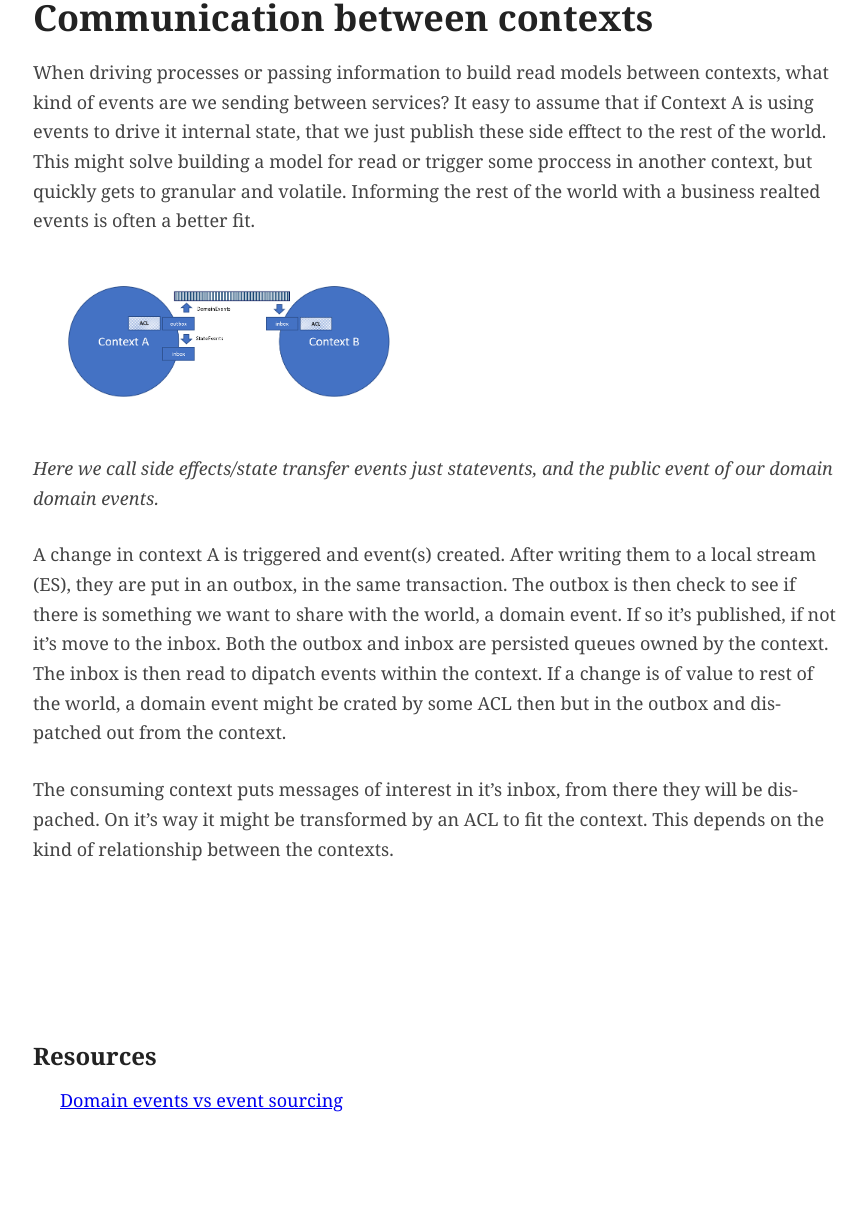
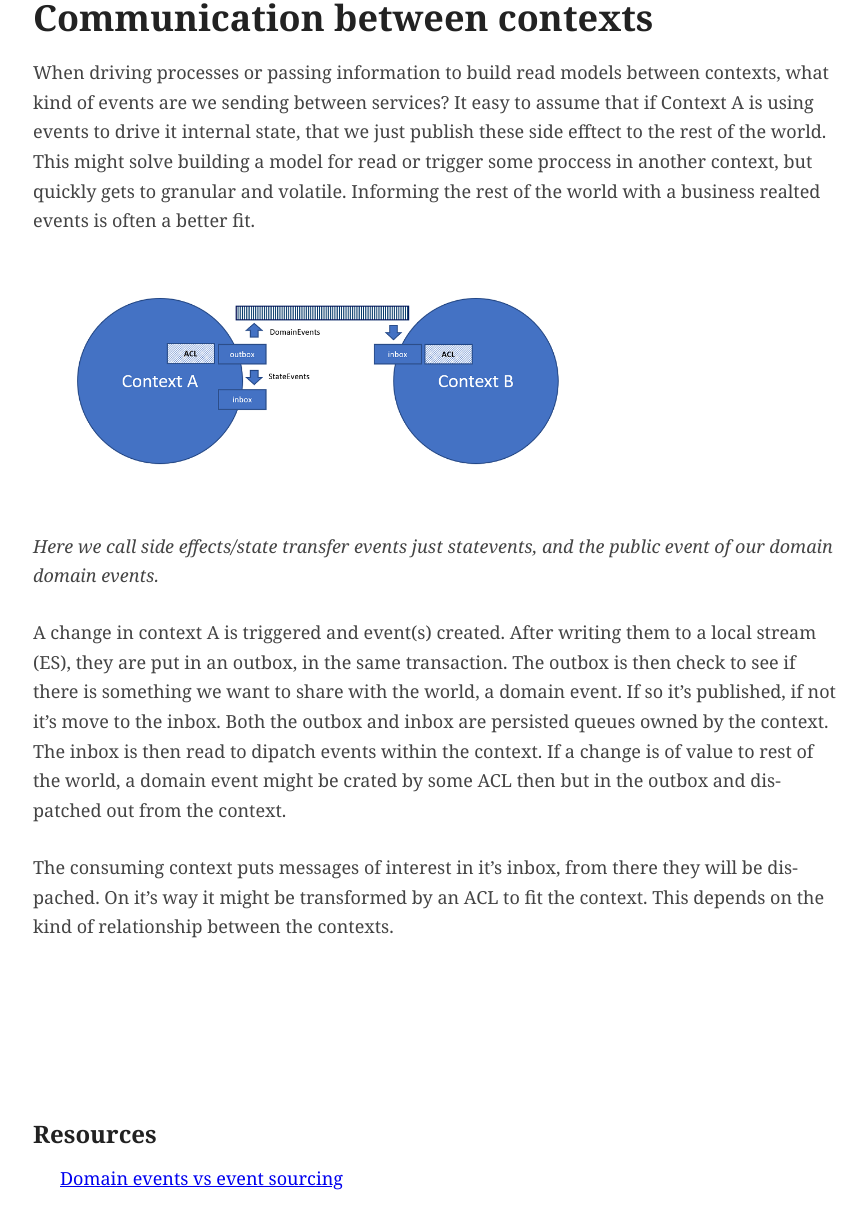
Before and after one commit to perokvist/event-driven-architecture, a Jekyll site: the page built from integration.md, in a window 1280 px wide. Shown: the whole page, without its empty margins (202-1069 px from the left). Built offline with Jekyll 4.4.1, drawn with Linux system fonts in a browser that asks for light colours; our own code applies the rules of GitHub Pages for plain Markdown files; before the commit the page ends 1134 px from its top, so only the background shows below that.

Commit message:
image size

```diff
--- a/css/style.scss
+++ b/css/style.scss
@@ -30,7 +30,7 @@ h2, h3, h4, h5 {
 }
 
 img {
-  max-width: 20rem;
+  max-width: 30rem;
   margin: 0 0 0 1rem;
   // float: right;
 }
```
